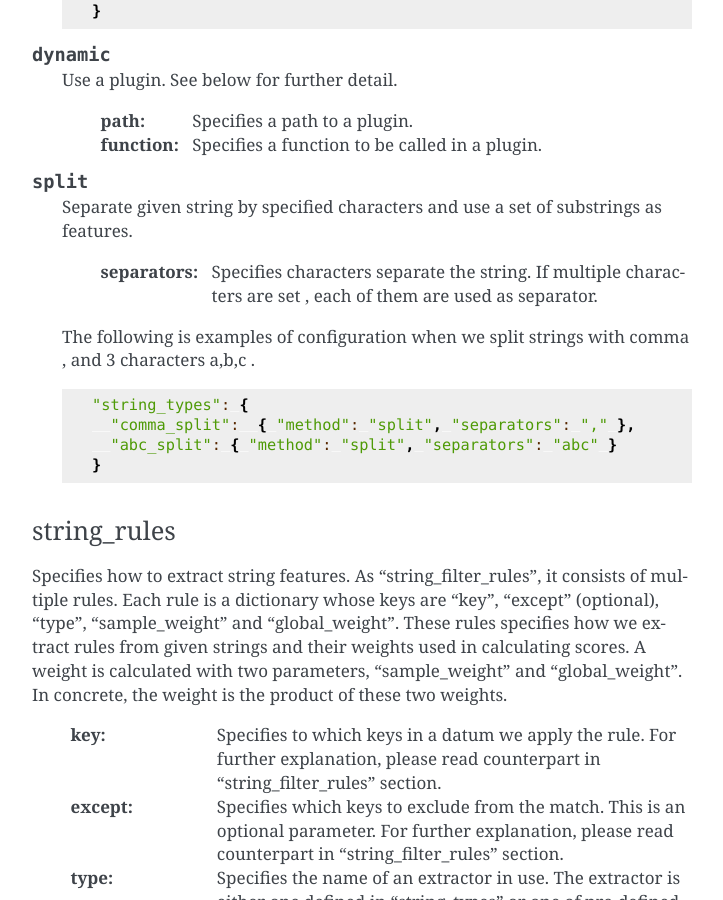
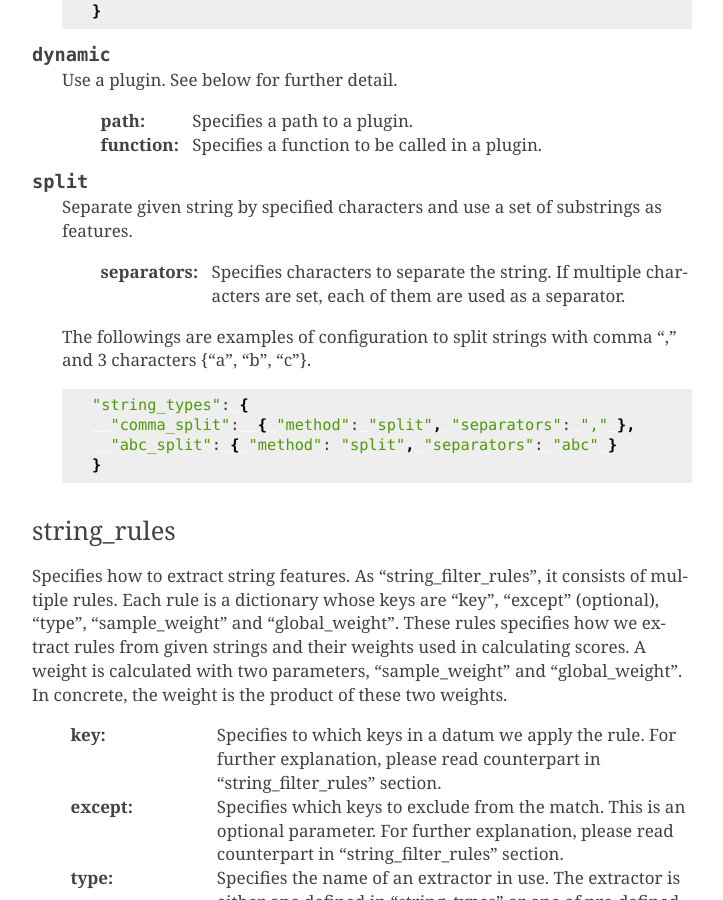
Before and after one commit to jubatus/website, a Sphinx documentation site: the page built from source/en/fv_convert.rst, in a window 1280 px wide and 900 px high, scrolled down 10533 px. Shown: the whole window, without its empty margins (388-1111 px from the left). Built offline with Sphinx 7.4.7, drawn with Linux system fonts in a browser that asks for light colours; the version number could not be read and is left out.

Commit message:
fix typo

```diff
--- a/source/en/fv_convert.rst
+++ b/source/en/fv_convert.rst
@@ -423,9 +423,9 @@ The followings are available values of "method" and keys that must be specified.
 
  Separate given string by specified characters and use a set of substrings as features.
 
-  :separators:  Specifies characters separate the string. If multiple characters are set , each of them are used as separator.
+  :separators:  Specifies characters to separate the string. If multiple characters are set, each of them are used as a separator.
 
- The following is examples of configuration when we split strings with comma , and 3 characters a,b,c .
+ The followings are examples of configuration to split strings with comma "," and 3 characters {"a", "b", "c"}.
 
  .. code-block:: js
 
```
